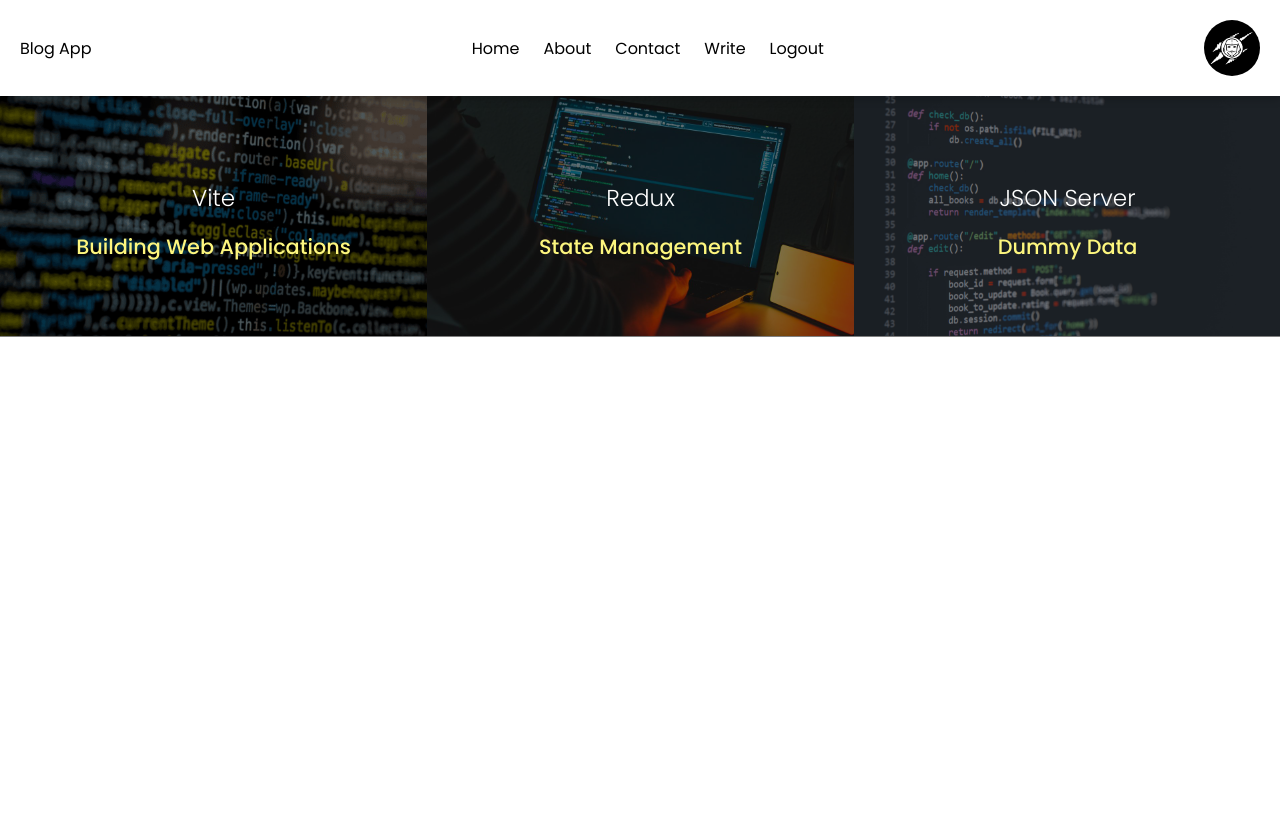
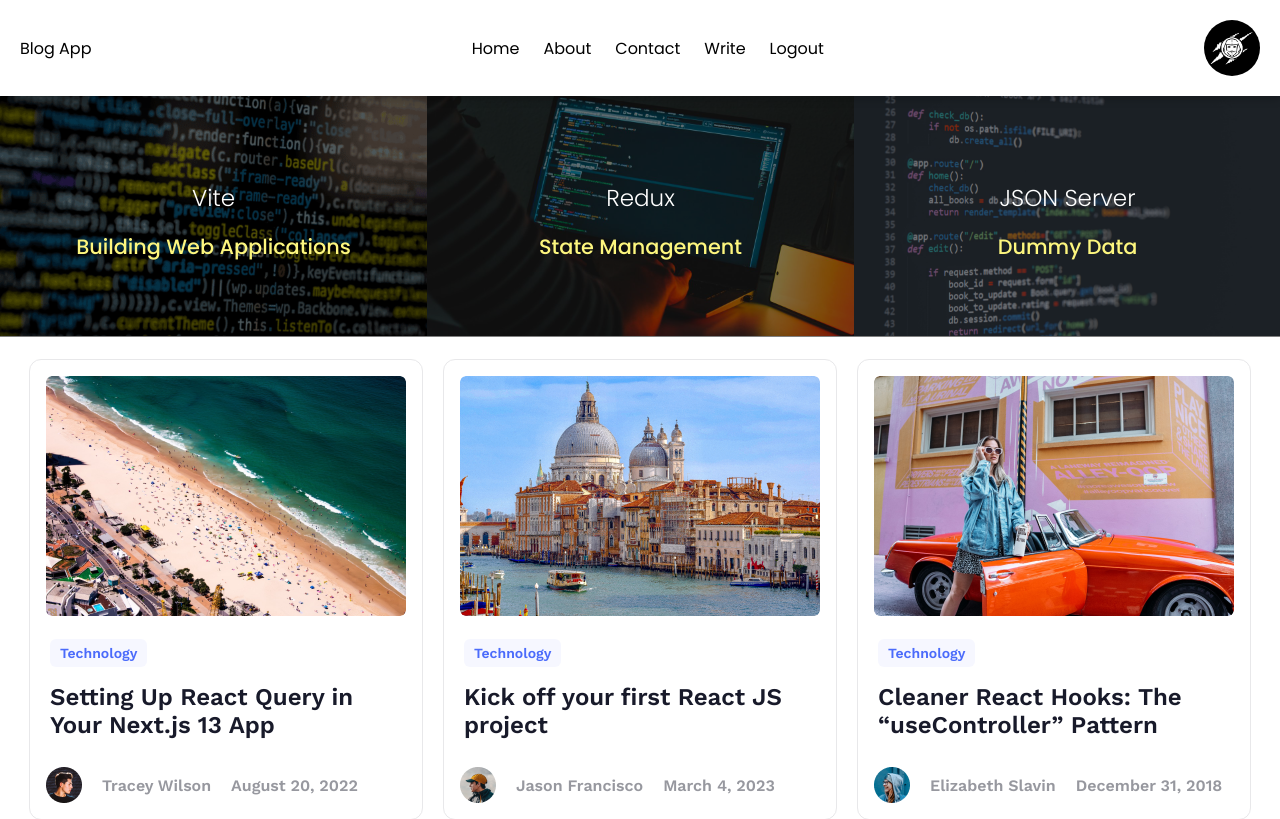
Before and after one commit to itsteatv/Reactjs-Blog-App, a React (Vite) app: page / in a window 1280 px wide. Shown: the top 819 px of the page. Built offline with nearby package versions, Linux system fonts and the light colour scheme.

Commit message:
Project New Section

```diff
--- a/src/App.jsx
+++ b/src/App.jsx
@@ -1,11 +1,13 @@
 import Navbar from "./components/Navbar/Navbar";
-import Header from "./components/Header/Header"
+import Header from "./components/Header/Header";
+import Posts from "./components/posts/posts";
 
 function App() {
   return (
     <>
       <Navbar />
       <Header />
+      <Posts />
     </>
   )
 
```
